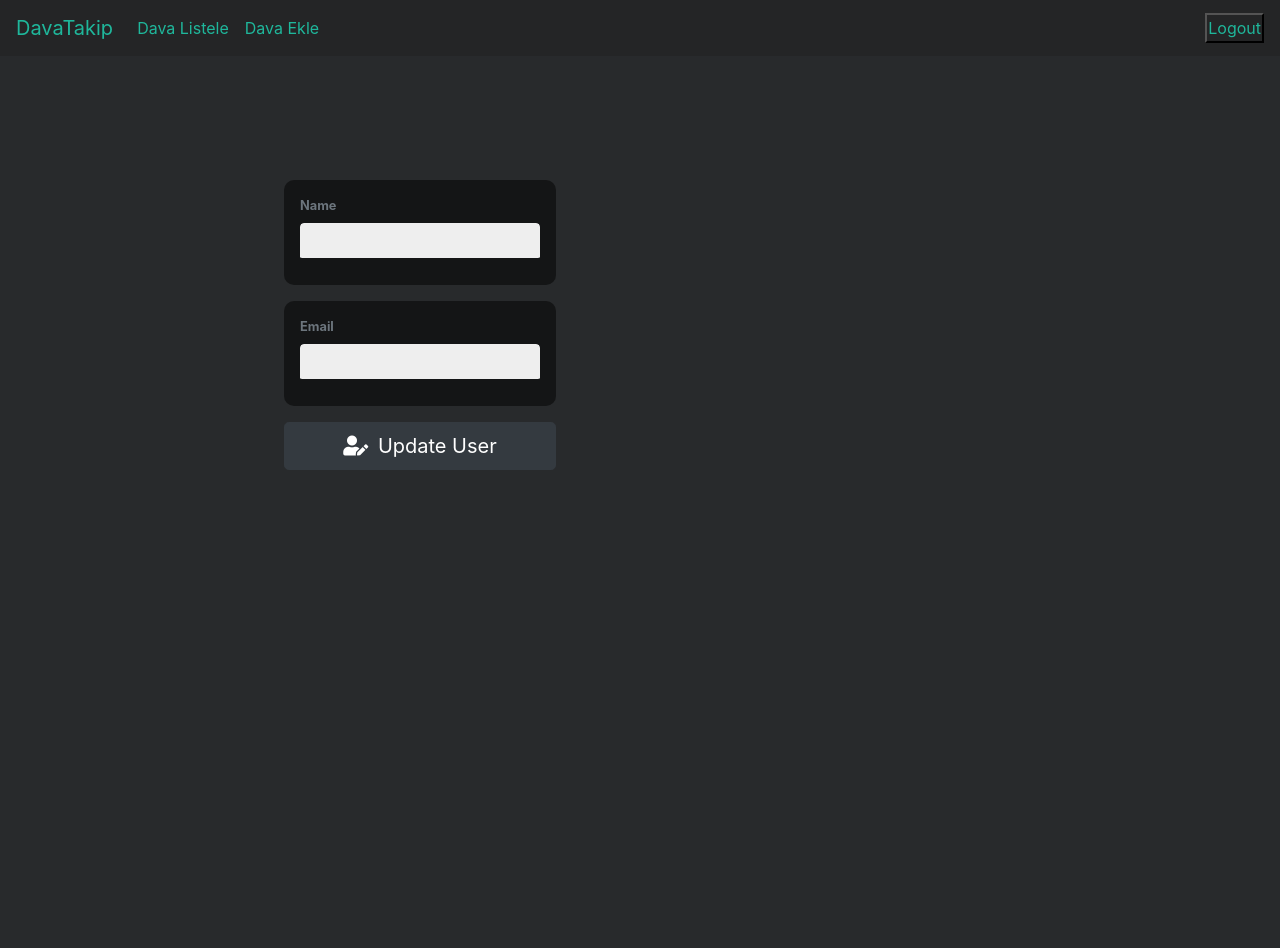
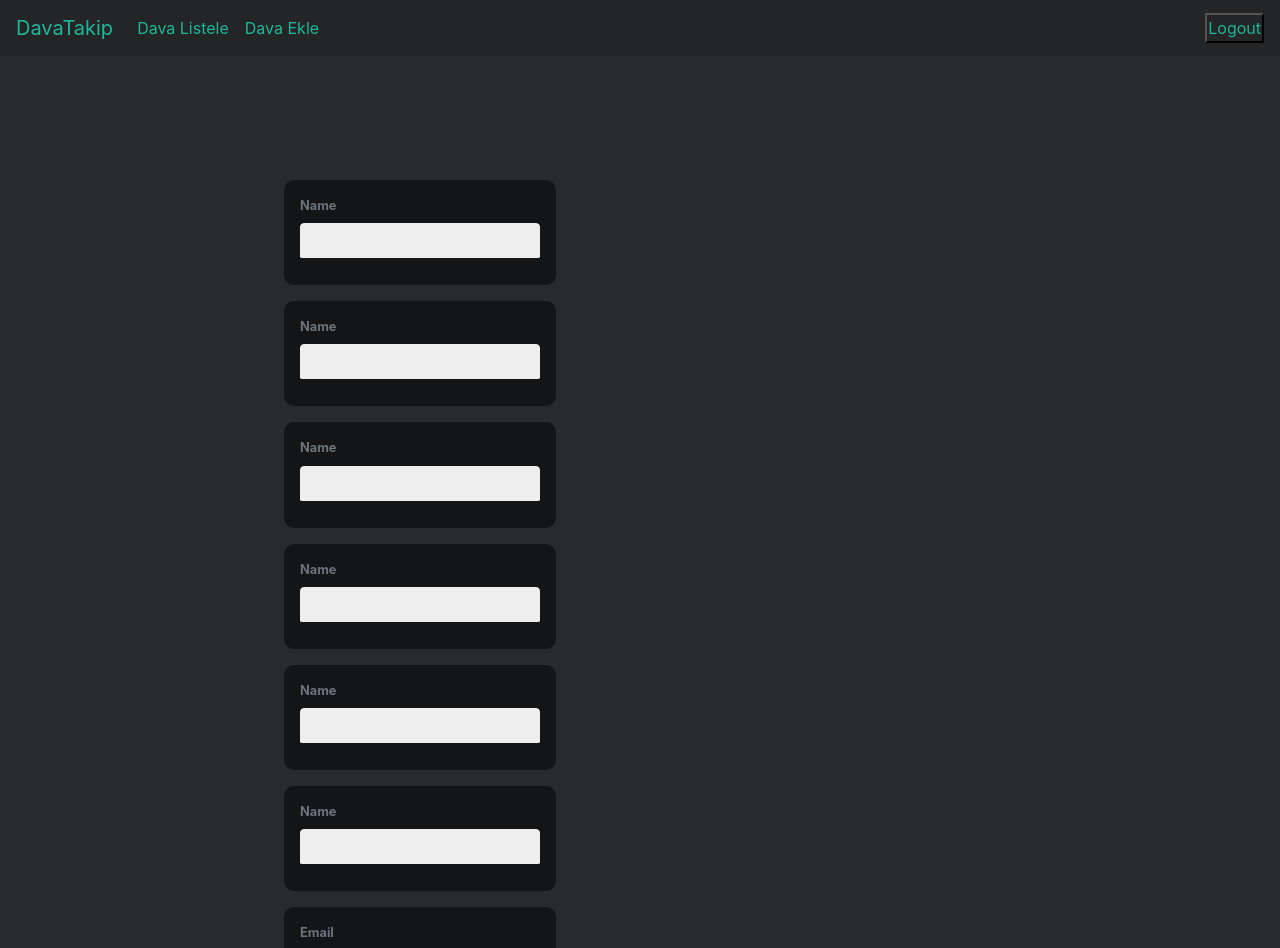
Before and after one commit to fport/dava-takip-frontend, a React (Create React App) app: page /edit in a window 1280 px wide. Shown: the top 948 px of the page. Before the commit the page ends 800 px from the top, so only its background shows below. Built offline with nearby package versions, Linux system fonts and the light colour scheme; no server answers; sample sign-in values are in the browser's storage.

Commit message:
:twisted_rightwards_arrows: uyku tutmadı yaptık bişiler
uyku tutmadı yaptık bişiler

```diff
--- a/src/components/GetInfo/UserTableRow.js
+++ b/src/components/GetInfo/UserTableRow.js
@@ -6,7 +6,7 @@ import Button from "react-bootstrap/Button";
 import "./style.css";
 
 const UserTableRow = (props) => {
-  const [screen, setScreen] = useState("name");
+  const [screen, setScreen] = useState(["name"]);
 
   const id = props.obj._id;
   const deleteUser = () => {
@@ -21,29 +21,43 @@ const UserTableRow = (props) => {
       });
   };
 
-  const changeState = (e) => {
-    setScreen("email");
+  const changeHirsiz = (e) => {
+    setScreen(["name"]);
   };
-  const changeStatex = (e) => {
-    setScreen("name");
+  const changeUrun = (e) => {
+    setScreen(["designnumber", "designname"]);
   };
-  const deneme = `props.obj.${screen}`;
+  const changeKurumsal = (e) => {
+    setScreen(["productlink", "vergino", "adress"]);
+  };
   return (
     <div className="mainContainer">
       <div className="leftPanel">
-        <button className="dava-btn" onClick={changeStatex}>
+        <button className="dava-btn" onClick={changeHirsiz}>
           Hırsızın İsmi / Markası
         </button>
-        <button className="dava-btn" onClick={changeState}>
+        <button className="dava-btn" onClick={changeUrun}>
           Ürünler
         </button>
-        <button className="dava-btn" onClick={changeState}>
+        <button className="dava-btn" onClick={changeKurumsal}>
           Hırsızın Kurumsal Bilgileri
         </button>
       </div>
       <div className="rightPanel">
         <div className="content">
-          <div className="data">{props.obj[screen]}</div>
+          <div className="data">
+            <div>
+              {screen.map((data, index) => (
+                <div
+                  key={index}
+                  style={{ border: "1px solid green", padding: "0.5rem" }}
+                >
+                  <h5 style={{ color: "white" }}>{data}</h5>
+                  {props.obj[data]}
+                </div>
+              ))}
+            </div>
+          </div>
           <div className="rightPanelBottom">
             <Link
               className="edit-link btn btn-dark btn-sm mr-1"
--- a/src/components/UpdateInfo/index.js
+++ b/src/components/UpdateInfo/index.js
@@ -12,8 +12,13 @@ const EditUser = (props) => {
   const id = pathname.split("/")[2];
 
   const [user, setUser] = useState({
+    active: "",
     name: "",
-    email: "",
+    designnumber: "",
+    designname: "",
+    productlink: "",
+    vergino: "",
+    adress: "",
   });
 
   useEffect(() => {
@@ -21,8 +26,13 @@ const EditUser = (props) => {
     axios.get(`http://localhost:5000/api/dava/${id}`).then((res) => {
       if (isSubscribed) {
         setUser({
+          active: res.active,
           name: res.name,
-          email: res.email,
+          designnumber: res.designnumber,
+          designname: res.designname,
+          productlink: res.productlink,
+          vergino: res.vergino,
+          adress: res.adress,
         });
       }
       return () => (isSubscribed = false);
@@ -76,6 +86,63 @@ const EditUser = (props) => {
                   />
                 </Form.Group>
 
+                <Form.Group controlId="deneme">
+                  <Form.Label className="float-left font-weight-bold text-secondary">
+                    Name
+                  </Form.Label>
+                  <Form.Control
+                    type="text"
+                    defaultValue={user.adress}
+                    onChange={handleInputs}
+                    name="name"
+                  />
+                </Form.Group>
+                <Form.Group controlId="Name">
+                  <Form.Label className="float-left font-weight-bold text-secondary">
+                    Name
+                  </Form.Label>
+                  <Form.Control
+                    type="text"
+                    defaultValue={user.name}
+                    onChange={handleInputs}
+                    name="name"
+                  />
+                </Form.Group>
+
+                <Form.Group controlId="deneme">
+                  <Form.Label className="float-left font-weight-bold text-secondary">
+                    Name
+                  </Form.Label>
+                  <Form.Control
+                    type="text"
+                    defaultValue={user.adress}
+                    onChange={handleInputs}
+                    name="name"
+                  />
+                </Form.Group>
+                <Form.Group controlId="Name">
+                  <Form.Label className="float-left font-weight-bold text-secondary">
+                    Name
+                  </Form.Label>
+                  <Form.Control
+                    type="text"
+                    defaultValue={user.name}
+                    onChange={handleInputs}
+                    name="name"
+                  />
+                </Form.Group>
+
+                <Form.Group controlId="deneme">
+                  <Form.Label className="float-left font-weight-bold text-secondary">
+                    Name
+                  </Form.Label>
+                  <Form.Control
+                    type="text"
+                    defaultValue={user.adress}
+                    onChange={handleInputs}
+                    name="name"
+                  />
+                </Form.Group>
                 <Form.Group controlId="Email">
                   <Form.Label className="float-left font-weight-bold text-secondary">
                     Email
```
Also changed, not shown: 1 other file (tests, documents, lock files or other folders).
